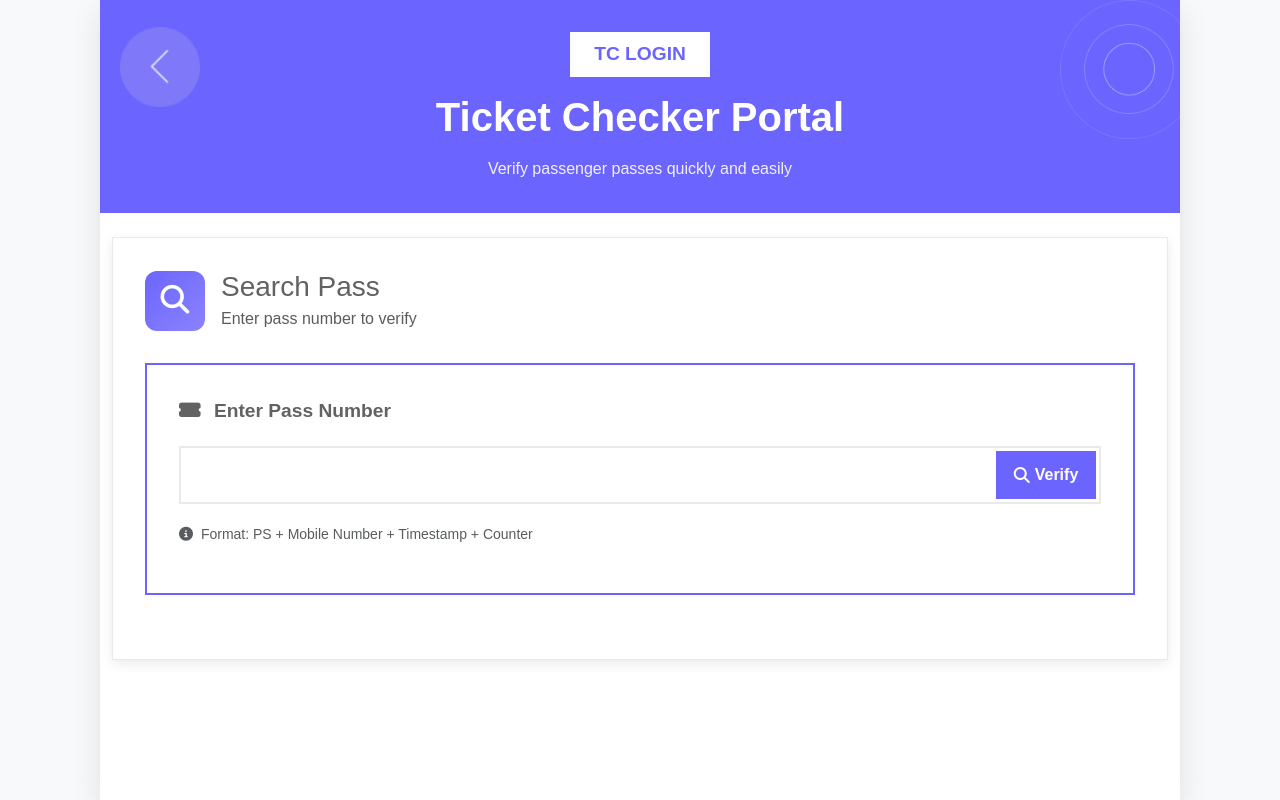
After one commit to SarveshNavale/City-Bus-Ticketing-and-Tracking-Application, a Flask app: page /tc_login in a window 1280 px wide. The commit adds this page. Run offline with Flask 3, Linux system fonts and the light colour scheme.

Commit message:
TClogin page

```diff
--- a/app.py
+++ b/app.py
@@ -67,6 +67,11 @@ def view_ticket():
         amount_paid=28.20,
         issue_datetime="11/11/2011 | 2:17 AM"
     )
+
+@app.route('/tc_login')
+def tc_login():
+    """TC Login page"""
+    return render_template("tc_login.html")
 
 @app.route('/buy_pass')
 def buy_pass_page():
--- a/static/css/buyPass.css
+++ b/static/css/buyPass.css
@@ -209,3 +209,307 @@ body {
     background: var(--primary-blue);
     color: white;
 }
+/*TC login page */
+.tc-header {
+    background: linear-gradient(135deg, var(--primary-blue) 100%, #8A84FF 0%);
+    color: white;
+    padding: 2rem;
+    position: relative;
+    overflow: hidden;
+}
+
+.tc-badge {
+    background: white;
+    color: var(--primary-blue);
+    padding: 0.5rem 1.5rem;
+    border-radius: 0;
+    font-weight: 600;
+    display: inline-block;
+    margin-bottom: 1rem;
+    font-size: 1.2rem;
+}
+
+.search-container {
+    background: white;
+    border: 2px solid var(--primary-blue);
+    padding: 2rem;
+    margin: 2rem 0;
+}
+
+.search-label {
+    color: var(--text-color);
+    font-weight: 600;
+    margin-bottom: 1rem;
+    font-size: 1.2rem;
+}
+
+.search-input-group {
+    display: flex;
+    gap: 1rem;
+    margin: 1.5rem 0;
+}
+
+.search-input {
+    flex: 1;
+    padding: 1rem;
+    border: 2px solid #eaeaea;
+    font-size: 1.1rem;
+    transition: all 0.3s;
+}
+
+.search-input:focus {
+    outline: none;
+    border-color: var(--primary-blue);
+}
+
+.search-btn {
+    background: var(--primary-blue);
+    color: white;
+    border: none;
+    padding: 0 1rem;
+    font-weight: 600;
+    font-size: 1.1rem;
+    cursor: pointer;
+    transition: all 0.3s;
+}
+
+.search-btn:hover {
+    background: #5a52d5;
+}
+
+.pass-info-card {
+    background: #f8f9ff;
+    border: 2px solid var(--primary-blue);
+    padding: 2rem;
+    margin: 2rem 0;
+    display: none;
+}
+
+.pass-info-card.active {
+    display: block;
+}
+
+.pass-detail-row {
+    display: flex;
+    justify-content: space-between;
+    padding: 1rem 0;
+    border-bottom: 1px solid #eaeaea;
+}
+
+.pass-detail-label {
+    font-weight: 600;
+    color: var(--text-color);
+}
+
+.pass-detail-value {
+    color: var(--primary-blue);
+    font-weight: 600;
+}
+
+.verify-badge {
+    background: #28a745;
+    color: white;
+    padding: 0.5rem 1rem;
+    display: inline-block;
+    margin-top: 1rem;
+    font-weight: 600;
+}
+
+.action-buttons {
+    display: flex;
+    gap: 1rem;
+    margin: 2rem 0;
+}
+
+.action-btn {
+    flex: 1;
+    padding: 1rem;
+    border: 2px solid var(--primary-blue);
+    background: white;
+    color: var(--primary-blue);
+    font-weight: 600;
+    cursor: pointer;
+    transition: all 0.3s;
+}
+
+.action-btn:hover {
+    background: var(--primary-blue);
+    color: white;
+}
+
+.action-btn.primary {
+    background: var(--primary-blue);
+    color: white;
+}
+
+.action-btn.primary:hover {
+    background: #5a52d5;
+}
+
+.no-result {
+    text-align: center;
+    padding: 3rem;
+    color: #dc3545;
+    font-weight: 600;
+    display: none;
+}
+
+.no-result.active {
+    display: block;
+}
+.search-wrapper {
+    position: relative;
+    width: 100%;
+    margin: 20px 0;
+}
+
+.search-wrapper input {
+    width: 100%;
+    padding: 15px 120px 15px 15px;
+    border: 2px solid #eaeaea;
+    font-size: 1rem;
+    transition: all 0.3s;
+    box-sizing: border-box;
+}
+
+.search-wrapper input:focus {
+    outline: none;
+    border-color: var(--primary-blue);
+}
+
+.search-wrapper button {
+    position: absolute;
+    right: 5px;
+    top: 5px;
+    bottom: 5px;
+    width: 100px;
+    background: var(--primary-blue);
+    color: white;
+    border: none;
+    font-weight: 600;
+    cursor: pointer;
+    transition: all 0.3s;
+    display: flex;
+    align-items: center;
+    justify-content: center;
+}
+
+.search-wrapper button:hover {
+    background: #5a52d5;
+}
+
+.search-wrapper button i {
+    margin-right: 5px;
+}
+
+@media (max-width: 576px) {
+    .search-wrapper input {
+        padding: 12px 100px 12px 12px;
+        font-size: 0.9rem;
+    }
+
+    .search-wrapper button {
+        width: 85px;
+        font-size: 0.85rem;
+    }
+}
+@media screen and (max-width: 576px) {
+    .tc-header {
+        padding: 1.2rem;
+    }
+
+    .tc-header h1 {
+        font-size: 1.5rem;
+    }
+
+    .tc-header p {
+        font-size: 0.85rem;
+        padding: 0 10px;
+    }
+
+    .tc-badge {
+        padding: 0.3rem 1rem;
+        font-size: 1rem;
+    }
+
+    .pass-card {
+        padding: 1rem !important;
+    }
+
+    .pass-header h3 {
+        font-size: 1.2rem;
+    }
+
+    .pass-header p {
+        font-size: 0.85rem;
+    }
+
+    .pass-icon {
+        width: 45px;
+        height: 45px;
+        font-size: 1.4rem;
+    }
+
+    .search-label {
+        font-size: 1rem;
+    }
+
+    .search-input {
+        padding: 0.8rem;
+        font-size: 0.95rem;
+    }
+
+    .search-container p.small {
+        font-size: 0.75rem;
+    }
+
+    .pass-info-card {
+        padding: 1.2rem;
+    }
+
+    .verify-badge {
+        padding: 0.4rem 0.8rem;
+        font-size: 0.9rem;
+    }
+
+    .pass-detail-row {
+        padding: 0.8rem 0;
+        font-size: 0.9rem;
+    }
+
+    .no-result {
+        padding: 2rem 1rem;
+    }
+
+    .no-result h4 {
+        font-size: 1.2rem;
+    }
+
+    .no-result p {
+        font-size: 0.9rem;
+    }
+
+    .row.mt-4 .col-6 {
+        width: 100%;
+        margin-bottom: 10px;
+    }
+
+    .row.mt-4 .col-6:last-child {
+        margin-bottom: 0;
+    }
+
+    .fare-display {
+        margin: 0.5rem 0;
+    }
+
+    .header-corner-img {
+        width: 80px;
+    }
+
+    .header-corner-img-2 {
+        width: 50px;
+        height: 50px;
+        top: 15px;
+        left: 10px;
+    }
+}
--- /dev/null
+++ b/templates/tc_login.html
@@ -0,0 +1,184 @@
+<!DOCTYPE html>
+<html lang="en">
+<head>
+    <meta charset="UTF-8">
+    <meta name="viewport" content="width=device-width, initial-scale=1.0">
+    <title>TC Login - Rotary Bus</title>
+    <!-- Bootstrap 5 CSS -->
+    <link href="https://cdn.jsdelivr.net/npm/bootstrap@5.3.0-alpha1/dist/css/bootstrap.min.css" rel="stylesheet">
+    <!-- Font Awesome for icons -->
+    <link rel="stylesheet" href="https://cdnjs.cloudflare.com/ajax/libs/font-awesome/6.4.0/css/all.min.css">
+    <link rel="stylesheet" href="static/css/buyPass.css">
+</head>
+<body>
+    <div class="container-fluid p-0">
+        <div class="main-container">
+            <div class="tc-header text-center">
+                <img src="static/Assets/images/Just-circles.png" class="header-corner-img">
+                <a href="/backtohome">
+                    <img src="static/Assets/images/back-button.png" class="header-corner-img-2">
+                </a>
+                <div class="tc-badge">TC LOGIN</div>
+                <h1 class="display-6 fw-bold mb-3">Ticket Checker Portal</h1>
+                <p class="mb-0" style="opacity: 0.9;">Verify passenger passes quickly and easily</p>
+            </div>
+
+            <!-- Main Content -->
+            <div class="container py-4">
+                <div class="pass-card">
+                    <div class="pass-header">
+                        <div class="d-flex align-items-center">
+                            <div class="pass-icon me-3">
+                                <i class="fas fa-search"></i>
+                            </div>
+                            <div>
+                                <h3 class="mb-1">Search Pass</h3>
+                                <p class="text-muted mb-0">Enter pass number to verify</p>
+                            </div>
+                        </div>
+                    </div>
+
+                    <div class="search-container">
+                        <div class="search-label">
+                            <i class="fas fa-ticket-alt me-2"></i>
+                            Enter Pass Number
+                        </div>
+
+                        <div class="search-wrapper">
+                            <input type="text"
+                                id="passNumberInput">
+                            <button id="searchBtn">
+                                <i class="fas fa-search"></i> Verify
+                            </button>
+                        </div>
+
+                        <p class="text-muted small mt-2">
+                            <i class="fas fa-info-circle me-1"></i>
+                            Format: PS + Mobile Number + Timestamp + Counter
+                        </p>
+                    </div>
+
+                    <div class="pass-info-card" id="passInfoCard">
+                        <div class="d-flex align-items-center mb-4">
+                            <div class="verify-badge">
+                                <i class="fas fa-check-circle me-2"></i>VALID PASS
+                            </div>
+                        </div>
+
+                        <div class="pass-detail-row">
+                            <span class="pass-detail-label">Pass Number</span>
+                            <span class="pass-detail-value" id="displayPassNumber"></span>
+                        </div>
+
+                        <div class="pass-detail-row">
+                            <span class="pass-detail-label">Pass Holder</span>
+                            <span class="pass-detail-value" id="displayPassHolder"></span>
+                        </div>
+
+                        <div class="pass-detail-row">
+                            <span class="pass-detail-label">Mobile Number</span>
+                            <span class="pass-detail-value" id="displayMobile"></span>
+                        </div>
+
+                        <div class="pass-detail-row">
+                            <span class="pass-detail-label">Amount Paid</span>
+                            <span class="pass-detail-value" id="displayAmount"></span>
+                        </div>
+
+                        <div class="pass-detail-row">
+                            <span class="pass-detail-label">Issue Date</span>
+                            <span class="pass-detail-value" id="displayDate"></span>
+                        </div>
+
+                        <div class="pass-detail-row">
+                            <span class="pass-detail-label">Issue Time</span>
+                            <span class="pass-detail-value" id="displayTime"></span>
+                        </div>
+
+                        <div class="action-buttons">
+                            <button class="action-btn" id="markUsedBtn">
+                                <i class="fas fa-check me-2"></i>Mark as Used
+                            </button>
+                        </div>
+                    </div>
+
+                    <div class="no-result" id="noResult">
+                        <i class="fas fa-exclamation-circle fa-3x mb-3"></i>
+                        <h4>Pass Not Found</h4>
+                        <p>The pass number you entered does not exist in our system.</p>
+                    </div>
+                </div>
+            </div>
+        </div>
+    </div>
+
+    <script src="https://cdn.jsdelivr.net/npm/bootstrap@5.3.0-alpha1/dist/js/bootstrap.bundle.min.js"></script>
+
+    <script>
+        // Sample pass data
+        const passDatabase = {
+            'PS9728394991_1700000000_1': {
+                holder: 'Hrishikesh Patil',
+                mobile: '9728394991',
+                amount: '30.00',
+                date: '2024-01-15',
+                time: '14:30:25',
+                valid: true
+            },
+            'PS9763772464_1700000000_1': {
+                holder: 'Sarvesh Navale',
+                mobile: '9763772464',
+                amount: '60.00',
+                date: '2024-01-15',
+                time: '10:15:00',
+                valid: true
+            },
+        };
+
+        function searchPass(passNumber) {
+            const input = document.getElementById('passNumberInput');
+            if (passNumber) {
+                input.value = passNumber;
+            }
+
+            const searchValue = input.value.trim();
+            const passInfo = document.getElementById('passInfoCard');
+            const noResult = document.getElementById('noResult');
+
+            if (passDatabase[searchValue]) {
+                const pass = passDatabase[searchValue];
+
+                document.getElementById('displayPassNumber').textContent = searchValue;
+                document.getElementById('displayPassHolder').textContent = pass.holder;
+                document.getElementById('displayMobile').textContent = pass.mobile;
+                document.getElementById('displayAmount').textContent = `₹${pass.amount}`;
+                document.getElementById('displayDate').textContent = pass.date;
+                document.getElementById('displayTime').textContent = pass.time;
+
+                passInfo.classList.add('active');
+                noResult.classList.remove('active');
+
+                console.log('Pass verified:', searchValue);
+            } else {
+                passInfo.classList.remove('active');
+                noResult.classList.add('active');
+            }
+        }
+
+        document.getElementById('searchBtn').addEventListener('click', function() {
+            searchPass();
+        });
+
+        document.getElementById('passNumberInput').addEventListener('keypress', function(e) {
+            if (e.key === 'Enter') {
+                searchPass();
+            }
+        });
+
+        document.getElementById('markUsedBtn').addEventListener('click', function() {
+            alert('Pass marked as used successfully!');
+            document.getElementById('passInfoCard').classList.remove('active');
+        });
+    </script>
+</body>
+</html>
```
